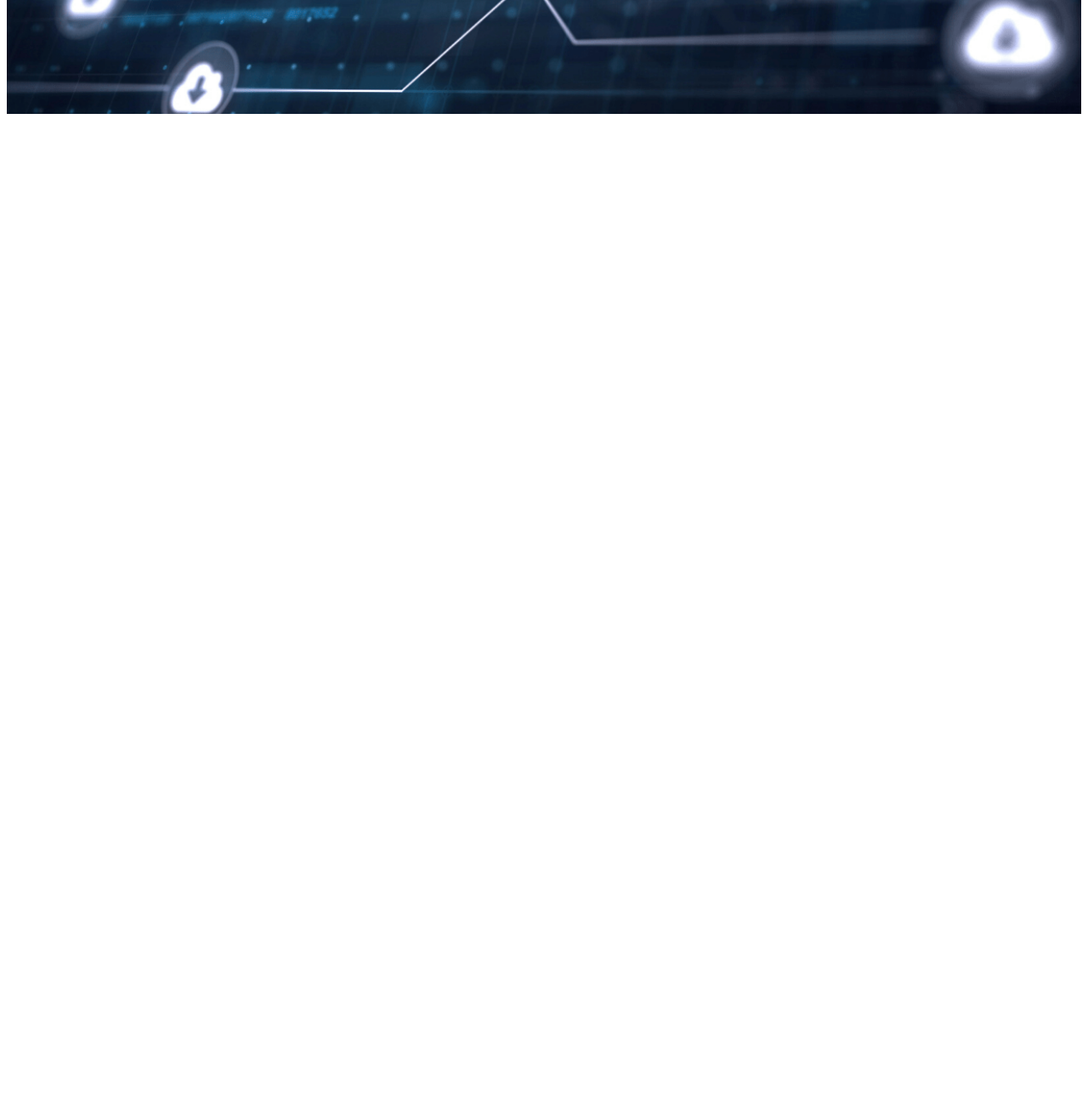
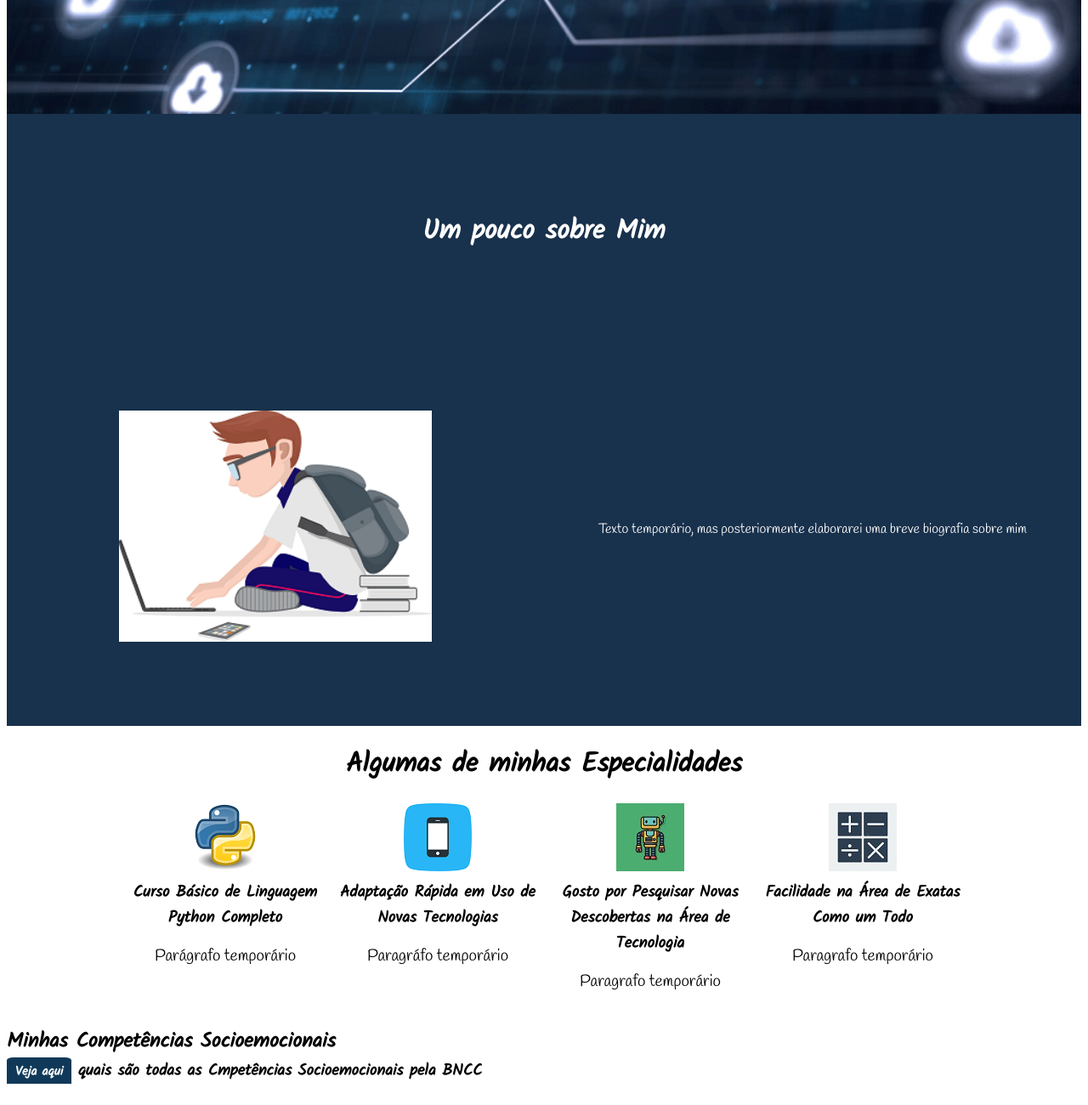
Before and after one commit to murilosouzaalmeida/sitemurilosouza, a plain HTML site: page index.html in a window 1280 px wide. Shown: the part 632-1932 px from the top of the page at 85% size. Before the commit the page ends 800 px from the top, so only its background shows below. Drawn offline with Linux system fonts and the light colour scheme.

Commit message:
Site versões finais

```diff
--- a/css/index.css
+++ b/css/index.css
@@ -20,6 +20,13 @@ p{
 	font-style: "Gloria+Hallelujah"
 
 }
+
+.container{
+	width: 100%;
+
+}
+
+
 /*  Cabeçalho ou barra de navegação */
 
 nav{
@@ -96,10 +103,85 @@ header p{
 
 }
 
+/*Sobre */
 
+#sobre{
+		background-color: #18314C;
+		display: flex;
+		flex-direction: column;
+		align-items: center;
+		text-align: center;
+		color: #fff;
+}
+
+#sobre h2{
+
+	margin-top: 20px;
+	font-size: 2em;
+
+}
+
+.foto img{
+	width: 60%;
+
+}
+
+.foto{
+	float: left;
+	width: 50%;
+}
+
+.texto{
+	float: right;
+	width: 50%;
+
+}
+
+/* Especialidades */
+
+#especialidades{
+
+	padding: 20px;
+	display: flex;
+	flex-direction: column;
+	align-items: center;
+	position: relative;
+	margin: 0 auto;
+
+}
+
+#especialidades div{
+	display: flex;
+	flex-direction: column;
+	align-items: center;
+	margin-top: 10px;
+}
+
+#especialidades p{
+	line-height: 1.5;
+	margin: 2vh;
+	font-size: 1.2em;
+}
+
+#especialidades img{
+	margin: 10px 0;
+}
+
+#especialidades h2{
+	font-size: 2em;
+}
+
+#especialidades h3{
+	text-align: center;
+	width: 100%
+}
+
+
+
+/* Barra de navegação ou cabeçalho*/
 @media screen and (min-width: 768px){
 
-/* Barra de navegação ou cabeçalho*/
+
 nav{
 
 	flex-direction: row;
@@ -116,7 +198,6 @@ nav ul{
 /* Header */
 
 header{
-	height: 600px;
 	height: 60vh;
 	justify-content: center;
 
@@ -125,3 +206,62 @@ header{
 
 
 }
+
+/*Sobre */
+
+#sobre{
+	flex-direction: row;
+	flex-wrap: wrap;
+	align-items: center;
+	height: 90vh;
+	justify-content: center;
+	min-height: 80vh
+}
+
+#sobre h2{
+	text-align: center;
+	width: 100%;
+}
+
+#sobre div{
+	flex-grow: 1;
+	flex-basis: 300px;
+	padding: 0 10px;
+
+}
+
+/* Especialidades */
+
+#especialidades{
+	flex-direction: row;
+	flex-wrap: wrap;
+	align-items: flex-start;
+	max-width: 1000px;
+	margin: 0 auto;
+}
+
+#especialidades h2{
+	text-align: center;
+	width: 100%
+}
+
+#especialidades div{
+	flex-grow: 1;
+	flex-basis: 150px;
+	padding: 0 10px;
+}
+
+#especialidades h3{
+	text-align: center;
+	width: 100%
+}
+
+.botão-competencias{
+
+	color: #fff;
+	text-decoration: none;
+	padding: 5px 10px;
+	background-color: #103959;
+	font-size: .8em;
+	border-radius: 10%
+}
--- a/index.html
+++ b/index.html
@@ -15,8 +15,8 @@
 				<img src="img/logo.png">
 			</a>
 			<ul>
-				<li><a href="#">Sobre Mim</a></li>
-				<li><a href="#">Especialidades</a></li>
+				<li><a href="#sobre">Sobre Mim</a></li>
+				<li><a href="#especialidades">Especialidades</a></li>
 				<li><a href="#">Experiências e Hobbyes</a></li>
 				<li><a href="#">Entre em contato</a></li>
 			</ul>
@@ -27,6 +27,57 @@
 				<a class="botão" href="#">Currículo</a>
 
 			</header>
+			<div class="container">
+				<section id="sobre">
+					<h2>Um pouco sobre Mim</h2>
+					<div class="foto">
+						<img src="img/imagem_temporaria.png">
+					</div>
+					<div class="texto">
+						<p>Texto temporário, mas posteriormente elaborarei uma breve biografia sobre mim</p>
+					</div>
+				</section>
+				<section id="especialidades">
+					<h2>Algumas de minhas Especialidades</h2>
+					<div>
+						<img src="img/Logo_Python.png">
+						<h3>Curso Básico de Linguagem Python Completo</h3>
+						<p>Parágrafo temporário</p>
+					</div>
+					<div>
+						<img src="img/logo-celular.png">
+						<h3>Adaptação Rápida em Uso de Novas Tecnologias</h3>
+						<p>Paragráfo temporário</p>
+					</div>
+					<div>
+						<img src="img/ícone_robô.jpg">
+						<h3>Gosto por Pesquisar Novas Descobertas na Área de Tecnologia</h3>
+						<p>Paragrafo temporário</p>
+					</div>
+					<div>
+						<img src="img/ícone_operações.jpg">
+						<h3>Facilidade na Área de Exatas Como um Todo</h3>
+						<p>Paragrafo temporário</p>
+					</div>
+				</section>
+				<section id="competencias">
+					<h2>Minhas Competências Socioemocionais</h2>
+					<h3><a class="botão-competencias" href="docs/eixoscompetencias.pdf" target="_bank">Veja aqui</a> quais são todas as Cmpetências Socioemocionais pela BNCC</h3>
+					<div>
+						<img src="img/imagem_socioemocional-vermelha.jpg">
+						<p></p>
+					</div>
+					<div>
+						<img src="img/imagem_socioemocional-verde.jpg">
+						<p></p>
+					</div>
+					<div>
+						<img src="img/imagem_socioemocional-azul.jpg">
+						<p></p>
+					</div>
+				</section>
+			</div>
+
 
 	</body>
 </html>
```
Also changed, not shown: img/Logo_Python.png (added), img/educao-socioemocional-em-sala-de-aula-o-que-como-fazer-e-em-que-medida-efetivamente-funciona-ricardo-paes-de-barros-22-638.jpg (added), img/imagem_socioemocional-amarela.jpg (added), img/imagem_socioemocional-azul.jpg (added), img/imagem_socioemocional-verde.jpg (added), img/imagem_socioemocional-vermelha.jpg (added), img/imagem_temporaria.png (added), img/logo-celular.png (added), img/ícone_operações.jpg (added), img/ícone_robô.jpg (added), 1 other file.
